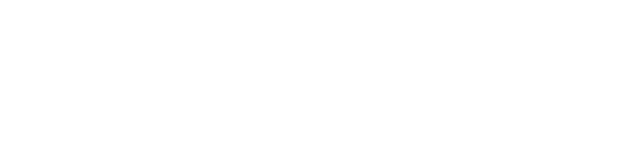
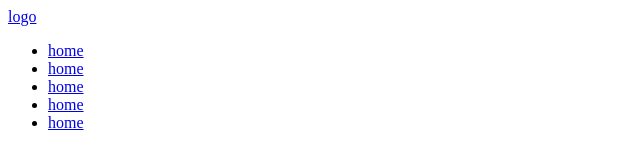
Before and after one commit to whatsupmanbroo/Project, a plain HTML site: page index.html in a window 1280 px wide. Shown: the whole page, without its empty margins (0-640 px from the left). Drawn offline with Linux system fonts and the light colour scheme.

Commit message:
add header

```diff
--- a/index.html
+++ b/index.html
@@ -7,6 +7,29 @@
     <title>Document</title>
 </head>
 <body>
-
+    <header class="header">
+        <div class="container">
+            <nav class="header__nav">
+                <a href="#!" class="header__logo">logo</a>
+                <ul class="header__list">
+                    <li class="header__item">
+                        <a href="#!" class="header__link">home</a>
+                    </li>
+                    <li class="header__item">
+                        <a href="#!" class="header__link">home</a>
+                    </li>
+                    <li class="header__item">
+                        <a href="#!" class="header__link">home</a>
+                    </li>
+                    <li class="header__item">
+                        <a href="#!" class="header__link">home</a>
+                    </li>
+                    <li class="header__item">
+                        <a href="#!" class="header__link">home</a>
+                    </li>
+                </ul>
+            </nav>
+        </div>
+    </header>
 </body>
 </html>
```
